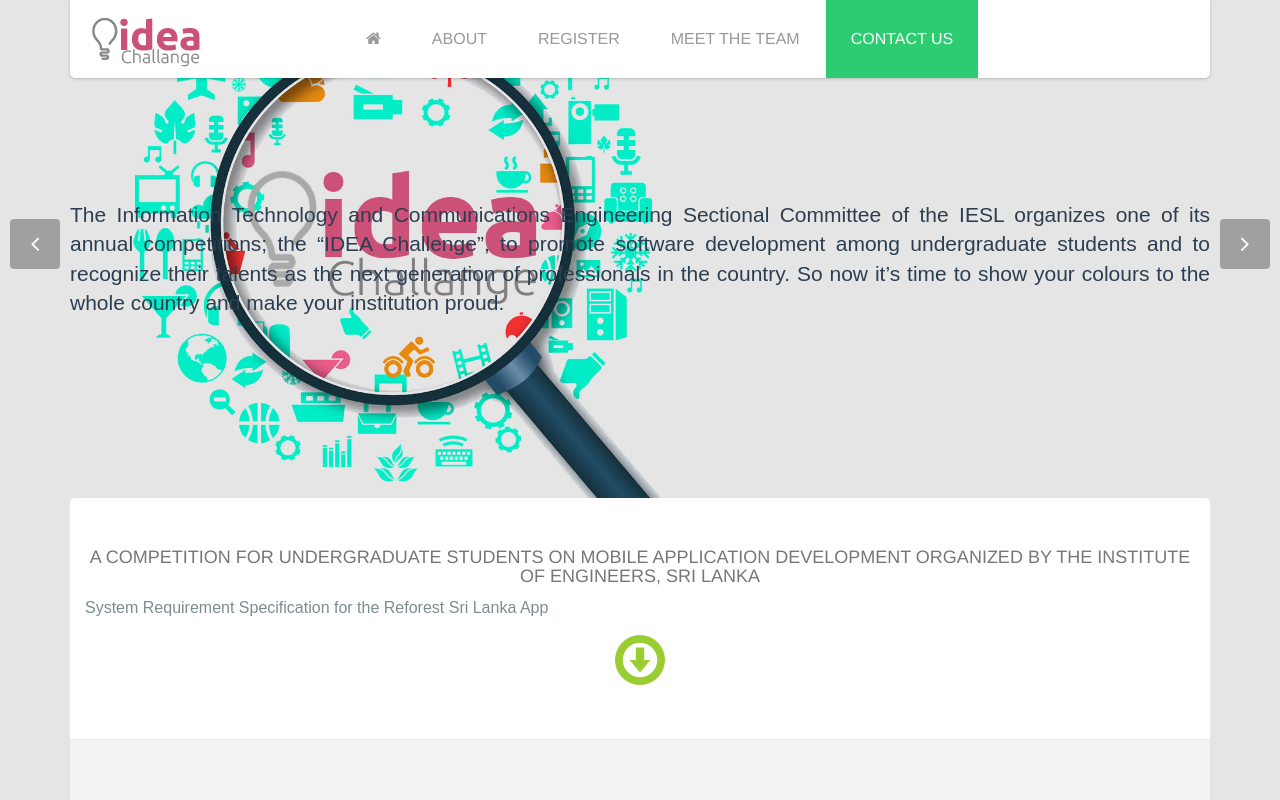
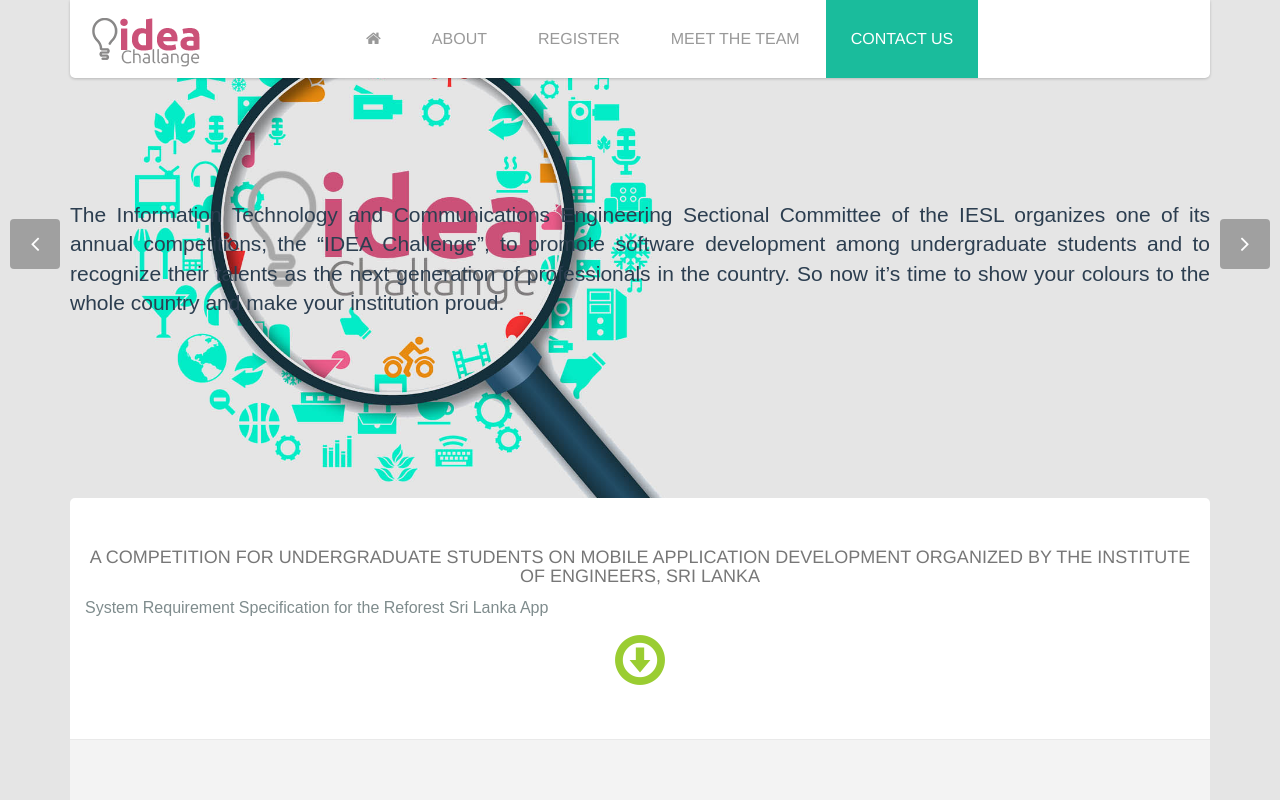
Before and after one commit to darshanakgr/ideamora, a plain HTML site: page undergrad.html in a window 1280 px wide. Shown: the top 800 px of the page. Drawn offline with Linux system fonts and the light colour scheme.

Commit message:
Update mainundergrad.css

```diff
--- a/css/mainundergrad.css
+++ b/css/mainundergrad.css
@@ -504,7 +504,7 @@ a:focus {
 .navbar-default .navbar-nav > li.active:hover > a:focus,
 .navbar-default .navbar-nav > li:hover > a:focus,
 .navbar-default .navbar-nav > li:focus > a:focus {
-  background-color: #2ecc71;
+  background-color: #1abc9c;
   color: #fff;
 }
 .icon-lg {
```
